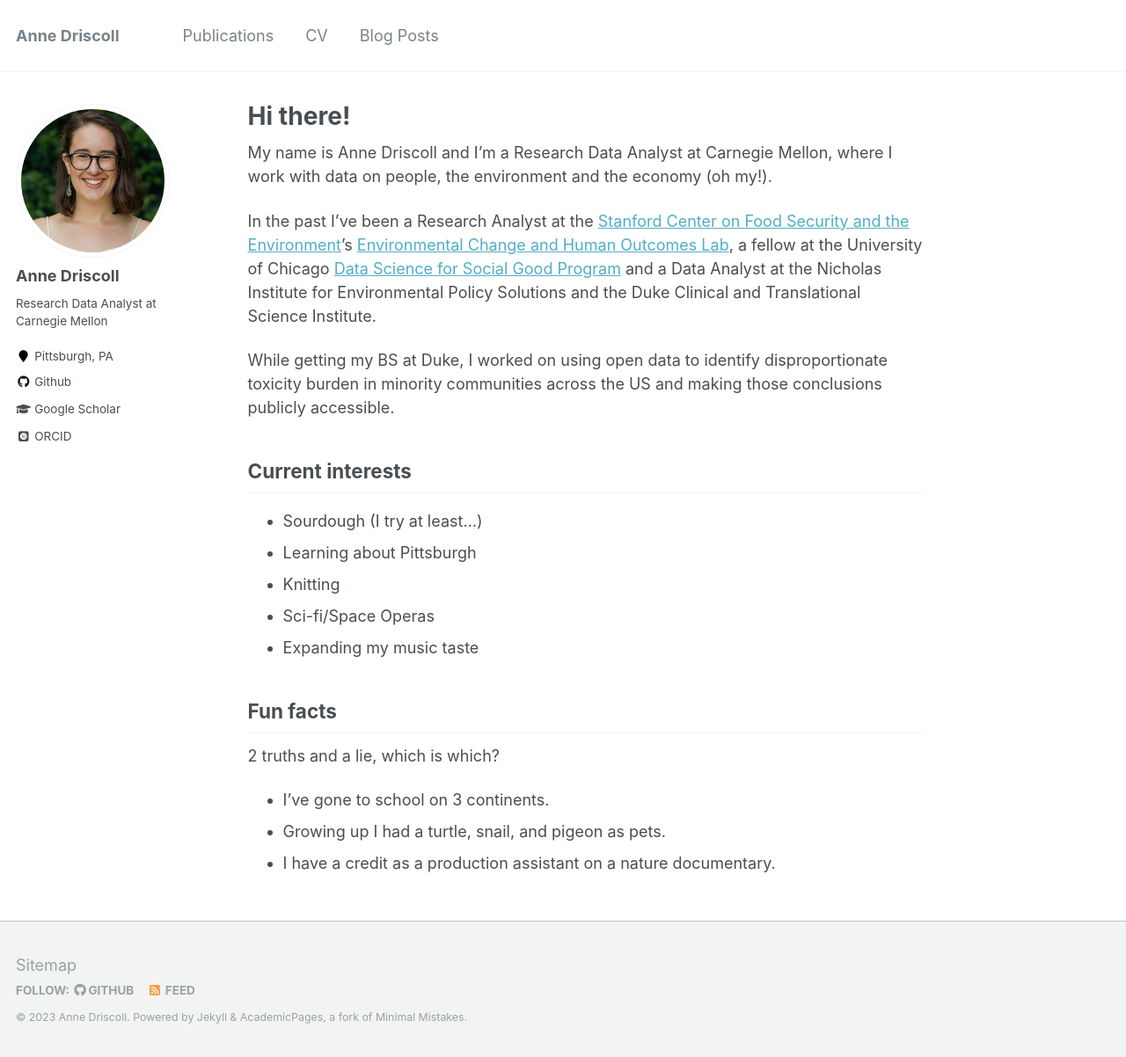
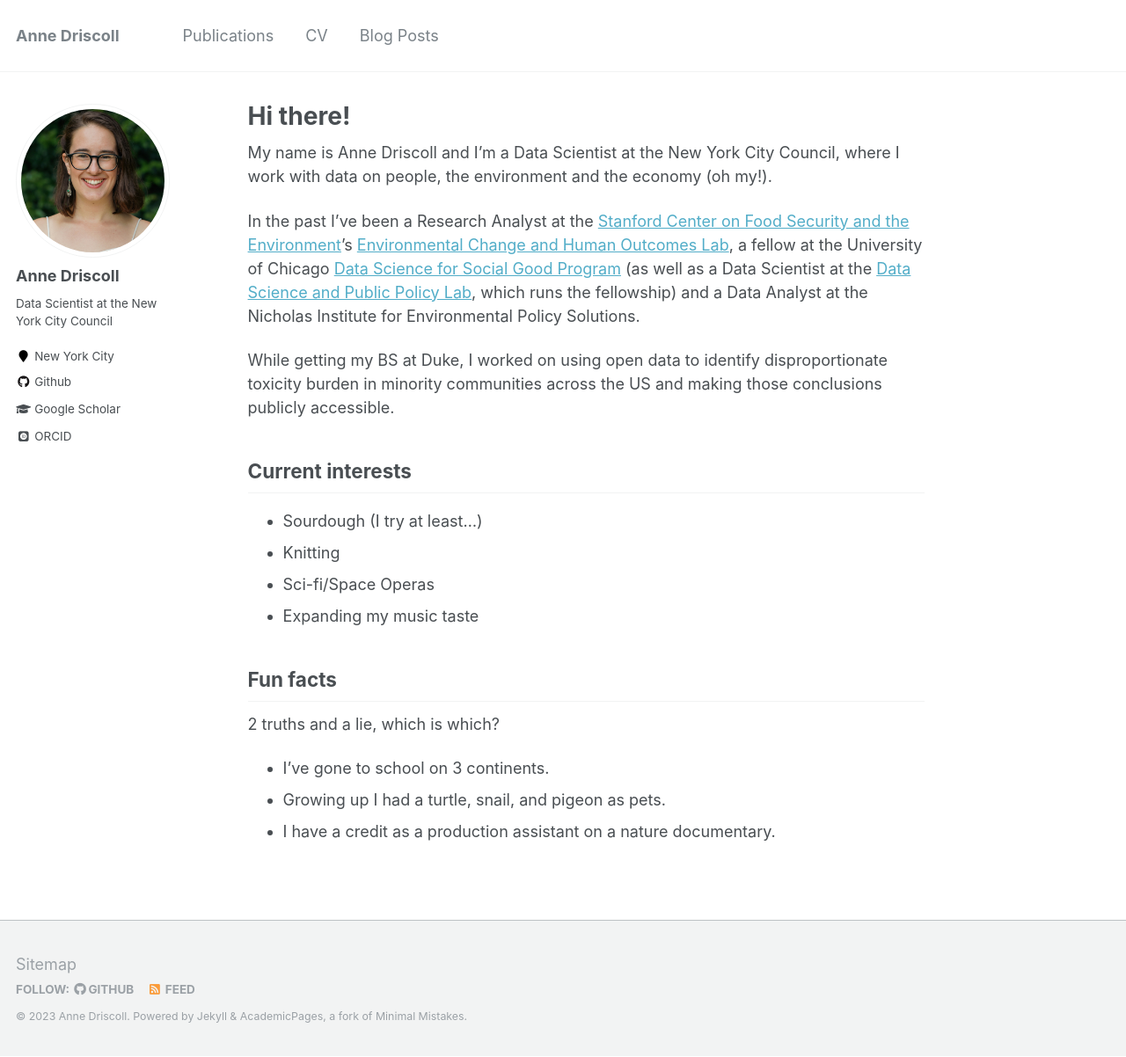
Before and after one commit to amd112/amd112.github.io, a Jekyll site: the page built from _pages/about.md, in a window 1280 px wide and 1202 px high. Shown: the whole window at 88% size. Built offline with Jekyll 4.4.1, drawn with Linux system fonts in a browser that asks for light colours; some web fonts are replaced.

Commit message:
update about

```diff
--- a/_config.yml
+++ b/_config.yml
@@ -10,7 +10,7 @@ locale                   : "en-US"
 title                    : "Anne Driscoll"
 title_separator          : "-"
 name                     : &name "Anne Driscoll"
-description              : &description "Research Data Analyst at CMU"
+description              : &description "Data Scientist at the New York City Council"
 url                      : https://amd112.github.io # the base hostname & protocol for your site e.g. "https://mmistakes.github.io"
 baseurl                  : "" # the subpath of your site, e.g. "/blog"
 repository               : "amd112.github.io"
@@ -82,8 +82,8 @@ analytics:
 author:
   name             : "Anne Driscoll"
   avatar           : "profile.png"
-  bio              : "Research Data Analyst at Carnegie Mellon"
-  location         : "Pittsburgh, PA"
+  bio              : "Data Scientist at the New York City Council"
+  location         : "New York City"
   employer         :
   pubmed           :
   googlescholar    : "https://scholar.google.com/citations?user=TGah-ZgAAAAJ&hl=en"
--- a/_pages/about.md
+++ b/_pages/about.md
@@ -9,9 +9,9 @@ redirect_from:
 ---
 
 
-My name is Anne Driscoll and I’m a Research Data Analyst at Carnegie Mellon, where I work with data on people, the environment and the economy (oh my!).
+My name is Anne Driscoll and I’m a Data Scientist at the New York City Council, where I work with data on people, the environment and the economy (oh my!).
 
-In the past I’ve been a Research Analyst at the [Stanford Center on Food Security and the Environment](https://fsi.stanford.edu/people/anne-driscoll)'s [Environmental Change and Human Outcomes Lab](https://echolabs.squarespace.com/news), a fellow at the University of Chicago [Data Science for Social Good Program](https://www.dssgfellowship.org/europe/2018-fellows-staff-europe/) and a Data Analyst at the Nicholas Institute for Environmental Policy Solutions and the Duke Clinical and Translational Science Institute.
+In the past I’ve been a Research Analyst at the [Stanford Center on Food Security and the Environment](https://fsi.stanford.edu/people/anne-driscoll)'s [Environmental Change and Human Outcomes Lab](https://echolabs.squarespace.com/news), a fellow at the University of Chicago [Data Science for Social Good Program](https://www.dssgfellowship.org/europe/2018-fellows-staff-europe/) (as well as a Data Scientist at the [Data Science and Public Policy Lab](http://www.datasciencepublicpolicy.org/), which runs the fellowship) and a Data Analyst at the Nicholas Institute for Environmental Policy Solutions.
 
 While getting my BS at Duke, I worked on using open data to identify disproportionate toxicity burden in minority communities across the US and making those conclusions publicly accessible.
 
@@ -20,7 +20,6 @@ While getting my BS at Duke, I worked on using open data to identify disproporti
 ## Current interests
 
 * Sourdough (I try at least...)
-* Learning about Pittsburgh
 * Knitting
 * Sci-fi/Space Operas
 * Expanding my music taste
```
Also changed, not shown: _posts/2023_02_01-nyc.md (added, +11 -0 lines).
